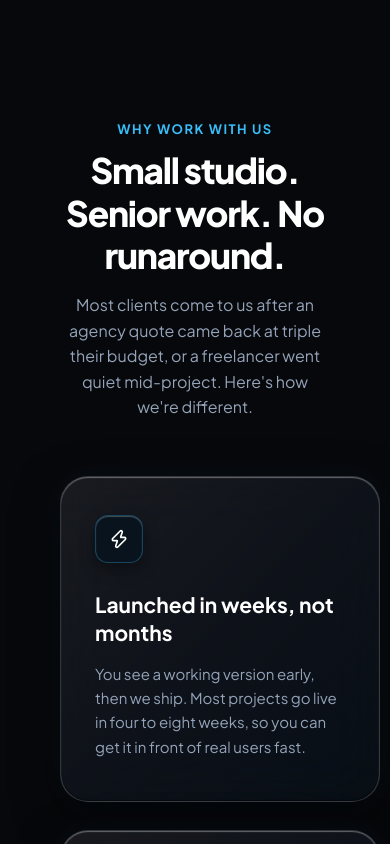
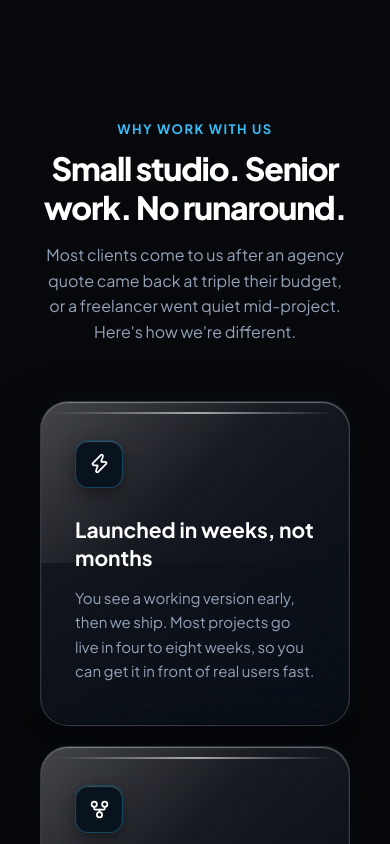
Before and after one commit to tahirazeem145/project-X, a React (Vite) app: page / in a window 390 px wide. Shown: the part 4580-5424 px from the top of the page. Built offline with nearby package versions, Linux system fonts and the light colour scheme.

Commit message:
feat: add liquid glass dark aesthetic styles and WhyWorkWithUsSection component

```diff
--- a/src/App.css
+++ b/src/App.css
@@ -1924,7 +1924,9 @@
 }
 
 .why-us-card {
-  background: linear-gradient(135deg, rgba(255, 255, 255, 0.08) 0%, rgba(15, 19, 27, 0.88) 50%, rgba(56, 189, 248, 0.04) 100%);
+  position: relative;
+  overflow: hidden;
+  background: linear-gradient(145deg, rgba(255, 255, 255, 0.09) 0%, rgba(15, 19, 27, 0.92) 50%, rgba(56, 189, 248, 0.04) 100%);
   backdrop-filter: blur(28px) saturate(200%);
   -webkit-backdrop-filter: blur(28px) saturate(200%);
   border: 1px solid rgba(255, 255, 255, 0.16);
@@ -1937,22 +1939,63 @@
   box-shadow:
     inset 0 1px 1px 0 rgba(255, 255, 255, 0.35),
     inset 0 -1px 1px 0 rgba(0, 0, 0, 0.4),
-    0 16px 45px rgba(0, 0, 0, 0.5),
-    0 0 30px rgba(56, 189, 248, 0.06);
+    0 16px 45px rgba(0, 0, 0, 0.55),
+    0 0 25px rgba(56, 189, 248, 0.05);
   transition: all 0.35s cubic-bezier(0.16, 1, 0.3, 1);
   text-align: left;
-}
-
+  cursor: pointer;
+}
+
+/* Liquid Glass Top Reflection & Specular Lines */
+.card-liquid-shine-line {
+  position: absolute;
+  top: 10px;
+  left: 14px;
+  right: 14px;
+  height: 2px;
+  background: linear-gradient(90deg, transparent 0%, rgba(255, 255, 255, 0.6) 50%, transparent 100%);
+  border-radius: 1px;
+  pointer-events: none;
+  z-index: 2;
+  transition: opacity 0.3s ease;
+}
+
+.card-liquid-reflection-overlay {
+  position: absolute;
+  top: 0;
+  left: 0;
+  right: 0;
+  height: 50%;
+  background: linear-gradient(135deg, rgba(255, 255, 255, 0.18) 0%, rgba(255, 255, 255, 0.02) 50%, transparent 100%);
+  pointer-events: none;
+  border-radius: 28px 28px 0 0;
+  z-index: 1;
+  transition: opacity 0.3s ease;
+}
+
+/* Electric Luminous Border Glow on Mouse Hover */
 .why-us-card:hover {
-  transform: translateY(-6px);
-  border-color: rgba(56, 189, 248, 0.45);
-  box-shadow:
-    inset 0 1px 1px 0 rgba(255, 255, 255, 0.55),
-    0 22px 55px rgba(0, 0, 0, 0.7),
-    0 0 40px rgba(56, 189, 248, 0.2);
+  transform: translateY(-8px) scale(1.015);
+  border-color: rgba(56, 189, 248, 0.85);
+  box-shadow:
+    inset 0 1px 2px 0 rgba(255, 255, 255, 0.75),
+    inset 0 0 20px rgba(56, 189, 248, 0.15),
+    0 0 35px rgba(56, 189, 248, 0.4),
+    0 0 70px rgba(56, 189, 248, 0.15),
+    0 24px 60px rgba(0, 0, 0, 0.85);
+}
+
+.why-us-card:hover .card-liquid-shine-line {
+  background: linear-gradient(90deg, transparent 0%, rgba(255, 255, 255, 0.9) 50%, transparent 100%);
+}
+
+.why-us-card:hover .card-liquid-reflection-overlay {
+  background: linear-gradient(135deg, rgba(255, 255, 255, 0.25) 0%, rgba(56, 189, 248, 0.08) 50%, transparent 100%);
 }
 
 .why-us-icon-wrap {
+  position: relative;
+  z-index: 3;
   width: 48px;
   height: 48px;
   border-radius: 13px;
@@ -1965,21 +2008,23 @@
   box-shadow:
     inset 0 1px 1px rgba(255, 255, 255, 0.25),
     0 6px 16px rgba(0, 0, 0, 0.4);
-  transition: all 0.3s ease;
+  transition: all 0.35s cubic-bezier(0.16, 1, 0.3, 1);
   color: #ffffff;
 }
 
 .why-us-icon-svg {
   color: #ffffff;
-  transition: transform 0.3s ease;
+  transition: all 0.35s ease;
 }
 
 .why-us-card:hover .why-us-icon-wrap {
-  background: #0c1a29;
-  border-color: rgba(56, 189, 248, 0.6);
-  box-shadow:
-    inset 0 1px 1px rgba(255, 255, 255, 0.4),
-    0 8px 24px rgba(56, 189, 248, 0.25);
+  background: #0e2236;
+  border-color: rgba(56, 189, 248, 0.95);
+  box-shadow:
+    inset 0 1px 2px rgba(255, 255, 255, 0.6),
+    0 0 24px rgba(56, 189, 248, 0.6),
+    0 8px 24px rgba(0, 0, 0, 0.5);
+  transform: scale(1.08);
 }
 
 .why-us-card:hover .why-us-icon-svg {
@@ -1988,19 +2033,34 @@
 }
 
 .why-us-card-title {
+  position: relative;
+  z-index: 3;
   font-family: var(--font-main);
   font-size: 21px;
   font-weight: 700;
   color: #ffffff;
   margin-bottom: 14px;
   line-height: 1.35;
+  transition: color 0.3s ease;
+}
+
+.why-us-card:hover .why-us-card-title {
+  color: #ffffff;
+  text-shadow: 0 0 25px rgba(56, 189, 248, 0.35);
 }
 
 .why-us-card-desc {
+  position: relative;
+  z-index: 3;
   font-family: var(--font-main);
   font-size: 15px;
   color: #94a3b8;
   line-height: 1.62;
+  transition: color 0.3s ease;
+}
+
+.why-us-card:hover .why-us-card-desc {
+  color: #cbd5e1;
 }
 
 @media (max-width: 1024px) {
--- a/src/components/WhyWorkWithUsSection.jsx
+++ b/src/components/WhyWorkWithUsSection.jsx
@@ -8,172 +8,58 @@ export default function WhyWorkWithUsSection() {
       icon: Zap,
       title: 'Launched in weeks, not months',
       desc: 'You see a working version early, then we ship. Most projects go live in four to eight weeks, so you can get it in front of real users fast.',
+      accentColor: '#38bdf8',
     },
     {
       id: 'scalable',
       icon: GitFork,
       title: 'Built to grow with you',
       desc: 'Built on proven tools like Laravel, structured to stay fast and easy to change as you add users. No throwaway code to rebuild in a year.',
+      accentColor: '#2dd4bf',
     },
     {
       id: 'support',
       icon: LifeBuoy,
       title: "We're still here after launch",
       desc: 'When something breaks or you need a change, you reach the same people who built it. Support doesn’t stop at handover.',
+      accentColor: '#a855f7',
     },
   ];
 
   return (
-    <section
-      className="why-us-section"
-      id="why-us"
-      aria-labelledby="why-us-heading"
-      style={{
-        position: 'relative',
-        zIndex: 10,
-        width: '100%',
-        padding: '60px 20px 140px',
-      }}
-    >
-      <div
-        className="why-us-container"
-        style={{
-          maxWidth: '1280px',
-          margin: '0 auto',
-          padding: '0 40px',
-        }}
-      >
+    <section className="why-us-section" id="why-us" aria-labelledby="why-us-heading">
+      <div className="why-us-container">
         {/* Section Header */}
-        <div
-          className="why-us-header"
-          style={{
-            textAlign: 'center',
-            maxWidth: '780px',
-            margin: '0 auto 56px',
-            display: 'flex',
-            flexDirection: 'column',
-            alignItems: 'center',
-          }}
-        >
-          <span
-            className="why-us-eyebrow"
-            style={{
-              fontSize: '13px',
-              fontWeight: '700',
-              color: '#38bdf8',
-              letterSpacing: '1.5px',
-              textTransform: 'uppercase',
-              marginBottom: '12px',
-              display: 'block',
-            }}
-          >
-            WHY WORK WITH US
-          </span>
-          <h2
-            id="why-us-heading"
-            className="why-us-title"
-            style={{
-              fontSize: 'clamp(2.2rem, 4vw, 3.2rem)',
-              fontWeight: '800',
-              color: '#ffffff',
-              letterSpacing: '-1.2px',
-              marginBottom: '16px',
-              lineHeight: '1.2',
-            }}
-          >
+        <div className="why-us-header">
+          <span className="why-us-eyebrow">WHY WORK WITH US</span>
+          <h2 id="why-us-heading" className="why-us-title">
             Small studio. Senior work. No runaround.
           </h2>
-          <p
-            className="why-us-subtitle"
-            style={{
-              fontSize: '16px',
-              color: '#94a3b8',
-              lineHeight: '1.6',
-              maxWidth: '680px',
-              margin: '0 auto',
-            }}
-          >
+          <p className="why-us-subtitle">
             Most clients come to us after an agency quote came back at triple their budget, or a freelancer went quiet mid-project. Here's how we're different.
           </p>
         </div>
 
         {/* 3 Value Cards Grid */}
-        <div
-          className="why-us-cards-grid"
-          style={{
-            display: 'grid',
-            gridTemplateColumns: 'repeat(auto-fit, minmax(320px, 1fr))',
-            gap: '28px',
-            width: '100%',
-          }}
-        >
+        <div className="why-us-cards-grid">
           {valueProps.map((item) => {
             const IconComponent = item.icon;
             return (
-              <div
-                key={item.id}
-                className="why-us-card"
-                style={{
-                  background: 'linear-gradient(135deg, rgba(255, 255, 255, 0.08) 0%, rgba(15, 19, 27, 0.92) 50%, rgba(56, 189, 248, 0.04) 100%)',
-                  backdropFilter: 'blur(28px) saturate(200%)',
-                  WebkitBackdropFilter: 'blur(28px) saturate(200%)',
-                  border: '1px solid rgba(255, 255, 255, 0.16)',
-                  borderRadius: '28px',
-                  padding: '38px 34px 42px',
-                  display: 'flex',
-                  flexDirection: 'column',
-                  alignItems: 'flex-start',
-                  minHeight: '290px',
-                  boxShadow: 'inset 0 1px 1px 0 rgba(255, 255, 255, 0.35), inset 0 -1px 1px 0 rgba(0, 0, 0, 0.4), 0 16px 45px rgba(0, 0, 0, 0.5), 0 0 30px rgba(56, 189, 248, 0.06)',
-                  textAlign: 'left',
-                }}
-              >
+              <div key={item.id} className="why-us-card" data-accent={item.accentColor}>
+                {/* Liquid Glass Top Specular Shine */}
+                <div className="card-liquid-shine-line" />
+                <div className="card-liquid-reflection-overlay" />
+
                 {/* Icon Squircle Badge */}
-                <div
-                  className="why-us-icon-wrap"
-                  style={{
-                    width: '48px',
-                    height: '48px',
-                    borderRadius: '13px',
-                    background: '#09131d',
-                    border: '1px solid rgba(56, 189, 248, 0.3)',
-                    display: 'flex',
-                    alignItems: 'center',
-                    justifyContent: 'center',
-                    marginBottom: '28px',
-                    boxShadow: 'inset 0 1px 1px rgba(255, 255, 255, 0.25), 0 6px 16px rgba(0, 0, 0, 0.4)',
-                    color: '#ffffff',
-                  }}
-                >
-                  <IconComponent size={20} className="why-us-icon-svg" />
+                <div className="why-us-icon-wrap">
+                  <IconComponent size={21} className="why-us-icon-svg" />
                 </div>
 
                 {/* Card Title */}
-                <h3
-                  className="why-us-card-title"
-                  style={{
-                    fontSize: '21px',
-                    fontWeight: '700',
-                    color: '#ffffff',
-                    marginBottom: '14px',
-                    lineHeight: '1.35',
-                  }}
-                >
-                  {item.title}
-                </h3>
+                <h3 className="why-us-card-title">{item.title}</h3>
 
                 {/* Card Description */}
-                <p
-                  className="why-us-card-desc"
-                  style={{
-                    fontSize: '15px',
-                    color: '#94a3b8',
-                    lineHeight: '1.62',
-                    margin: 0,
-                  }}
-                >
-                  {item.desc}
-                </p>
+                <p className="why-us-card-desc">{item.desc}</p>
               </div>
             );
           })}
```
